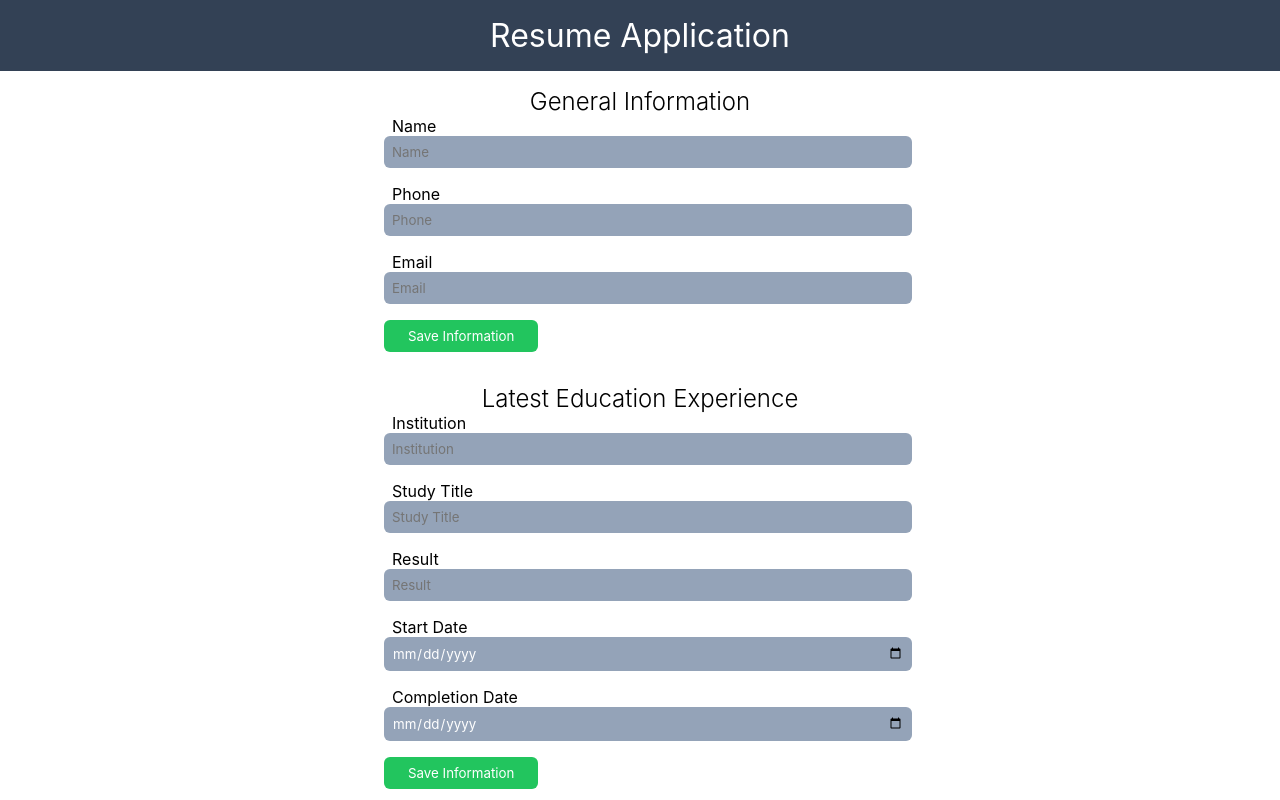
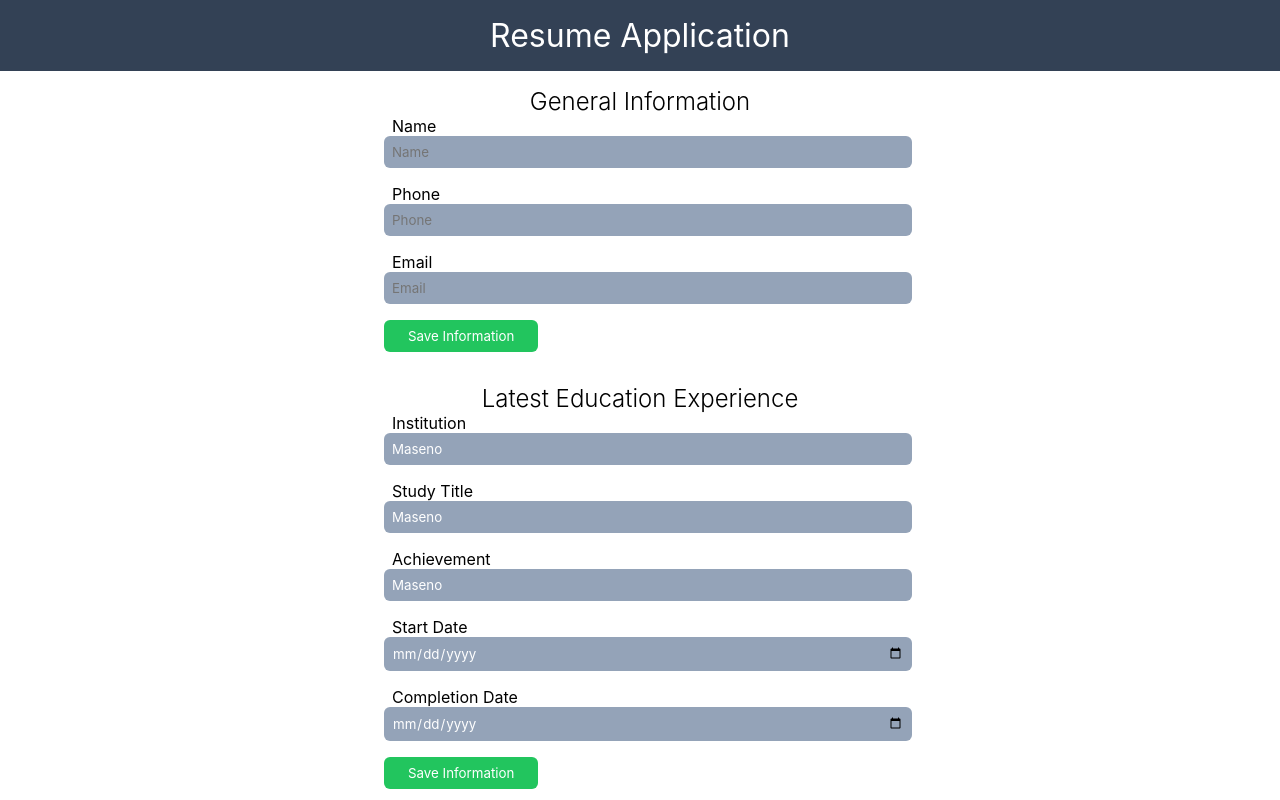
Before and after one commit to GHOST-Aram/cv-Application, a React (Create React App) app: page / in a window 1280 px wide. Shown: the top 800 px of the page. Built offline with nearby package versions, Linux system fonts and the light colour scheme.

Commit message:
feat: Initialize and pass down states for Education Experience Form
      -Handle Education Experience Form Submit Even

```diff
--- a/src/App.js
+++ b/src/App.js
@@ -8,8 +8,7 @@ import { useState } from 'react';
 function App() {
 
 
-  // Education
-  const [educationExp, setEductationExp] = useState({})
+
 
   //Work Exp
   const [workExp, setWorkExp] = useState({})
--- a/src/components/education-form.js
+++ b/src/components/education-form.js
@@ -1,15 +1,50 @@
 import React from 'react'
 import Input from './input'
 import SubmitBtn from './submit-button'
+import { useState } from 'react'
 const EducationForm = () => {
+
+  // Education
+  const [educationExp, setEductationExp] = useState({})
+
+  const [institution, setInstitution] = useState('Maseno')
+  const [title, setTitle] = useState('Maseno')
+  const [achievement, setAchievement] = useState('Maseno')
+  const [startDate, setStartDate] = useState('Maseno')
+  const [completeDate, setCompleteDate] = useState('Maseno')
+
+  const onSubmit = (e) =>{
+    e.preventDefault()
+
+    // Create object
+    setEductationExp({
+      ...educationExp,
+      institution:institution,
+      title: title,
+      achievement:achievement,
+      startDate: startDate,
+      completeDate:completeDate
+    })
+
+    console.log(educationExp)
+    // Reset states
+    setInstitution('')
+    setTitle('')
+    setAchievement('')
+    setStartDate('')
+    setCompleteDate('')
+
+
+  }
+
   return (
-    <form className='container text-left'>
+    <form onSubmit = {onSubmit} className='container text-left'>
         <h2 className="text-center font-light">Latest Education Experience</h2>
-        <Input type= 'text' label= 'Institution' />
-        <Input type= 'text' label= 'Study Title' />
-        <Input type= 'text' label= 'Result' />
-        <Input type= 'date' label= 'Start Date' />
-        <Input type= 'date' label= 'Completion Date' />
+        <Input handleChange={(e)=>setInstitution(e.target.value)} value={institution} type= 'text' label= 'Institution' />
+        <Input handleChange={(e)=>setTitle(e.target.value)} value={title} type= 'text' label= 'Study Title' />
+        <Input handleChange={(e)=>setAchievement (e.target.value)} value={achievement} type= 'text' label= 'Achievement' />
+        <Input handleChange={(e)=>setStartDate(e.target.value)} value={startDate} type= 'date' label= 'Start Date' />
+        <Input handleChange={(e)=>setCompleteDate(e.target.value)} value={completeDate} type= 'date' label= 'Completion Date' />
         <SubmitBtn />
     </form>
 
```
